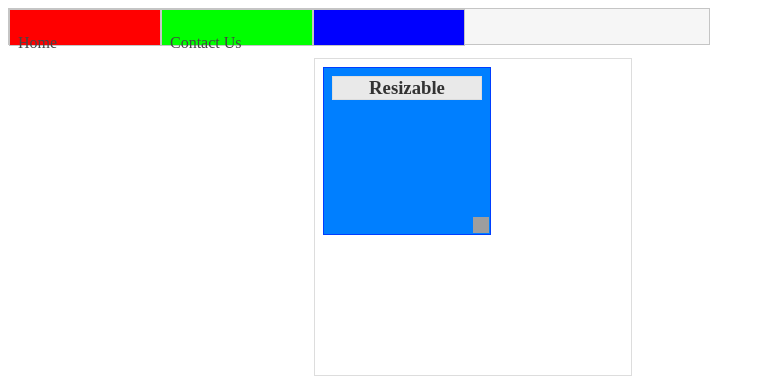
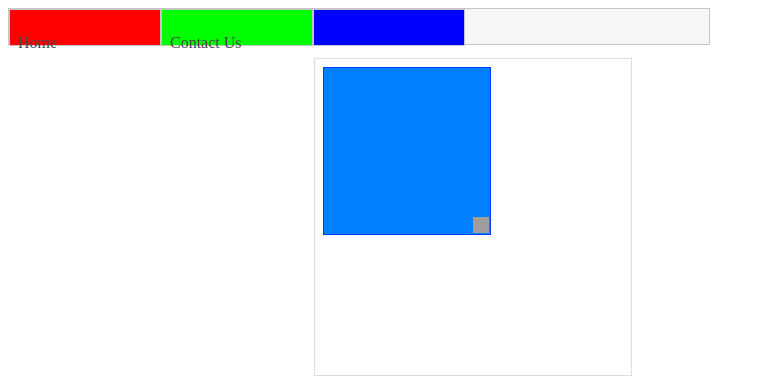
Before and after one commit to kirinchen/candlestick-data-mockup-gui, a website: page public/index.html in a window 1280 px wide. Shown: the whole page, without its empty margins (0-765 px from the left). Drawn offline with nearby package versions, Linux system fonts and the light colour scheme; grey boxes are pictures that could not be loaded.

Commit message:
update index.html

```diff
--- a/public/index.html
+++ b/public/index.html
@@ -41,9 +41,9 @@
         <p>
 
         <div id="container" class="ui-widget-content">
+          <div id="resizable" class="ui-state-active">
+            &nbsp;
 
-          <div id="resizable" class="ui-state-active">
-            <h3 class="ui-widget-header">Resizable</h3>
           </div>
         </div>
 
```
